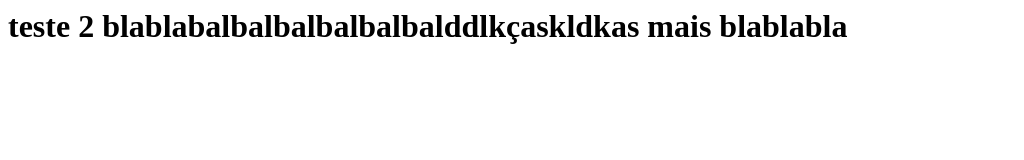
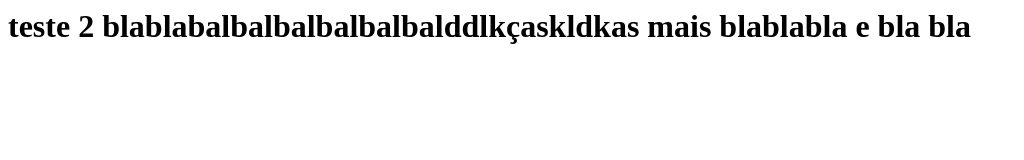
Before and after one commit to ipontoa/curso-git, a plain HTML site: page index.html in a window 1280 px wide. Shown: the whole page, without its empty margins (0-1024 px from the left). Drawn offline with Linux system fonts and the light colour scheme.

Commit message:
como sai daqui meu deus

```diff
--- a/index.html
+++ b/index.html
@@ -3,6 +3,6 @@
 </head>
 <body>
 <h1>teste 2</hi>
-<hi>blablabalbalbalbalbalbalddlkçaskldkas mais blablabla </h1>
+<hi>blablabalbalbalbalbalbalddlkçaskldkas mais blablabla e bla bla </h1>
 </body>
 </html>
```
